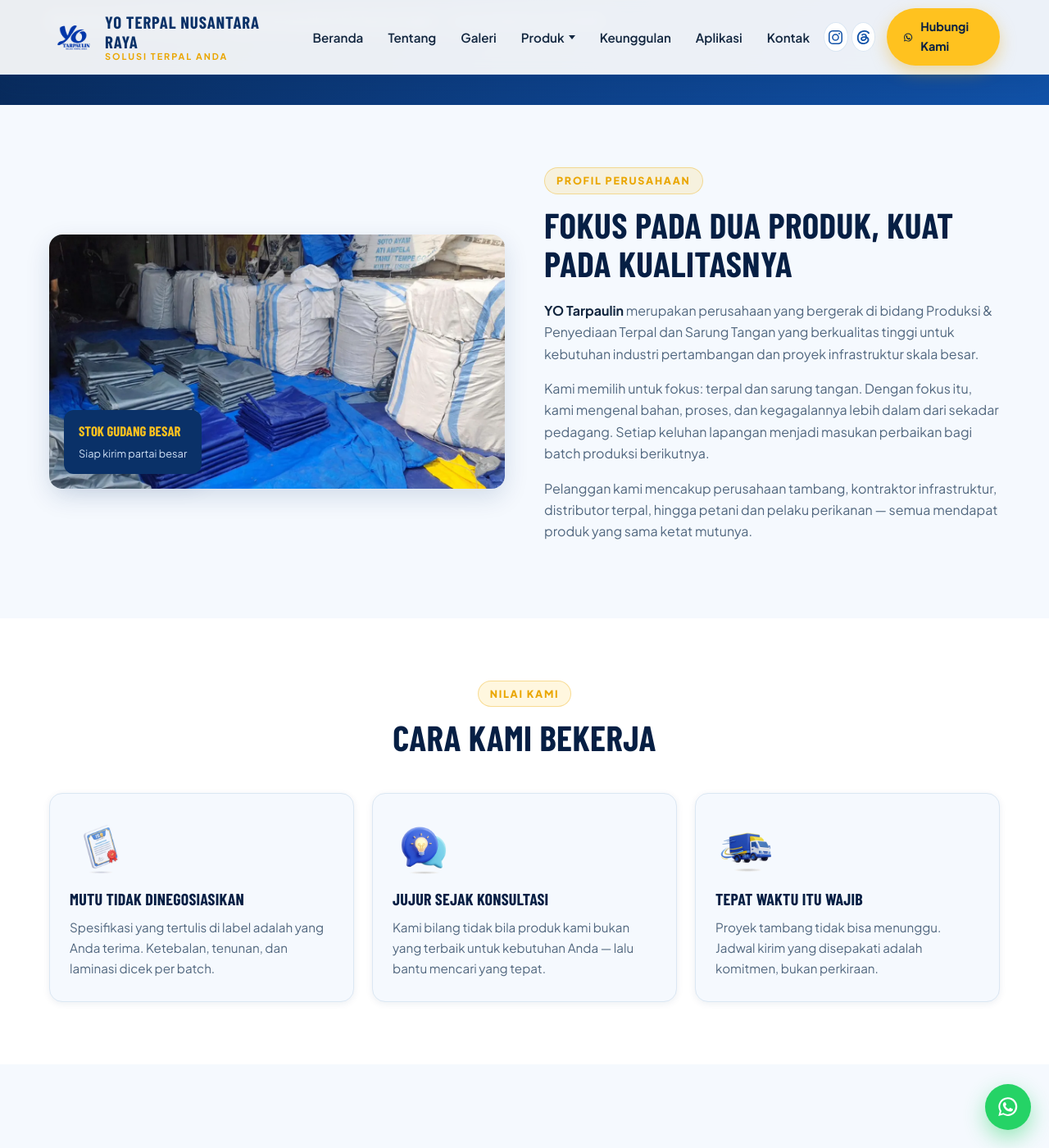
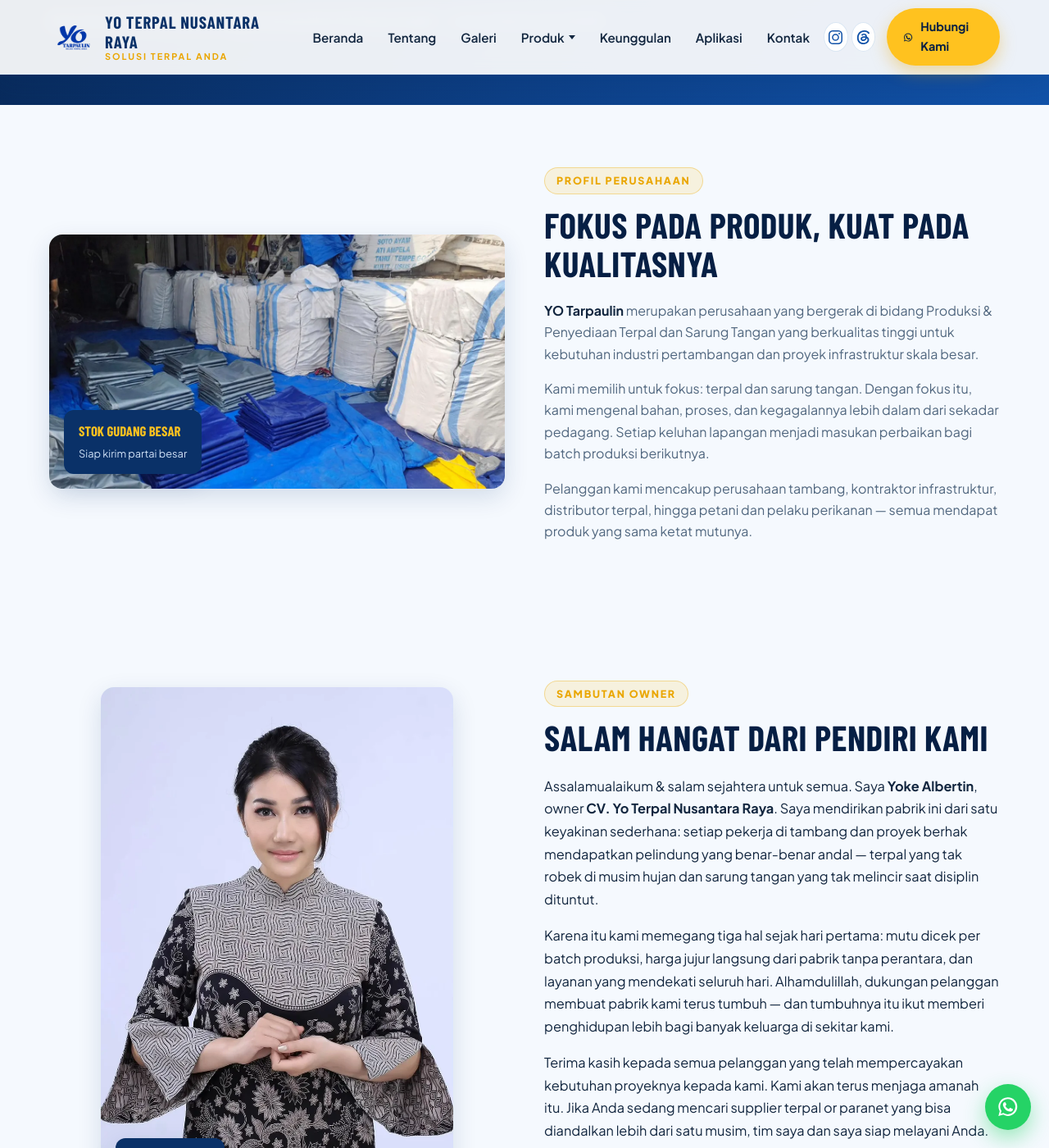
Before and after one commit to pelayanan/yotarpaulin, a Jekyll site: the page built from tentang.html, in a window 1280 px wide and 1400 px high, scrolled down 406 px. Shown: the whole window at 82% size. Built offline with Jekyll 4.4.1, drawn with Linux system fonts in a browser that asks for light colours; some web fonts are replaced; some of the changed text lies outside the part shown.

Commit message:
Sambutan Owner: Yoke Albertin (foto + sambutan) di halaman tentang
🤖 Generated with Codebuff
Co-Authored-By: Codebuff <noreply@codebuff.com>

```diff
--- a/assets/css/styles.scss
+++ b/assets/css/styles.scss
@@ -917,6 +917,31 @@ p { margin: 0 0 1em; }
   .apps--tall { grid-template-columns: 1fr; }
 }
 
+/* Sambutan owner (Tentang) */
+.owner__media { position: relative; max-width: 430px; margin: 0 auto; }
+.owner__photo {
+  width: 100%;
+  border-radius: 18px;
+  box-shadow: var(--shadow-2);
+  object-fit: cover;
+}
+.owner__quote { margin: 0 0 6px; }
+.owner__quote p {
+  color: var(--ink);
+  font-size: 1.02rem;
+  line-height: 1.7;
+}
+.owner__quote p + p { margin-top: 12px; }
+.owner__sign { margin-top: 22px; padding-top: 16px; border-top: 1px solid var(--line); }
+.owner__name {
+  display: block;
+  font-family: var(--font-display);
+  font-size: 1.3rem;
+  letter-spacing: 0.03em;
+  color: var(--blue-900);
+}
+.owner__role { color: var(--muted); font-size: 0.92rem; }
+
 /* Logo merek produksi (Tentang) */
 .section-head--cta { margin: 38px auto 0; }
 .brand-grid {
--- a/tentang.html
+++ b/tentang.html
@@ -24,7 +24,7 @@ permalink: /tentang.html
     </div>
     <div class="split__body reveal">
       <span class="eyebrow">Profil Perusahaan</span>
-      <h2>Fokus pada Dua Produk, Kuat pada Kualitasnya</h2>
+      <h2>Fokus pada Produk, Kuat pada Kualitasnya</h2>
       <p>
         <strong>YO Tarpaulin</strong> merupakan perusahaan yang bergerak di bidang Produksi &amp;
         Penyediaan Terpal dan Sarung Tangan yang berkualitas tinggi untuk kebutuhan industri
@@ -39,6 +39,31 @@ permalink: /tentang.html
         Pelanggan kami mencakup perusahaan tambang, kontraktor infrastruktur, distributor terpal,
         hingga petani dan pelaku perikanan — semua mendapat produk yang sama ketat mutunya.
       </p>
+    </div>
+  </div>
+</section>
+
+<section class="section">
+  <div class="container split">
+    <div class="split__media reveal owner__media">
+      <img class="owner__photo" src="{{ site.baseurl }}/assets/images/owner-yoke-albertin.webp" alt="Yoke Albertin — Owner CV. Yo Terpal Nusantara Raya" width="820" height="1231">
+      <div class="exp-badge">
+        <strong>Yoke Albertin</strong>
+        <span>Owner &amp; Pendiri</span>
+      </div>
+    </div>
+    <div class="split__body reveal">
+      <span class="eyebrow">Sambutan Owner</span>
+      <h2>Salam Hangat dari Pendiri Kami</h2>
+      <blockquote class="owner__quote">
+        <p>Assalamualaikum &amp; salam sejahtera untuk semua. Saya <strong>Yoke Albertin</strong>, owner <strong>CV. Yo Terpal Nusantara Raya</strong>. Saya mendirikan pabrik ini dari satu keyakinan sederhana: setiap pekerja di tambang dan proyek berhak mendapatkan pelindung yang benar-benar andal — terpal yang tak robek di musim hujan dan sarung tangan yang tak melincir saat disiplin dituntut.</p>
+        <p>Karena itu kami memegang tiga hal sejak hari pertama: mutu dicek per batch produksi, harga jujur langsung dari pabrik tanpa perantara, dan layanan yang mendekati seluruh hari. Alhamdulillah, dukungan pelanggan membuat pabrik kami terus tumbuh — dan tumbuhnya itu ikut memberi penghidupan lebih bagi banyak keluarga di sekitar kami.</p>
+        <p>Terima kasih kepada semua pelanggan yang telah mempercayakan kebutuhan proyeknya kepada kami. Kami akan terus menjaga amanah itu. Jika Anda sedang mencari supplier terpal or paranet yang bisa diandalkan lebih dari satu musim, tim saya dan saya siap melayani Anda.</p>
+      </blockquote>
+      <div class="owner__sign">
+        <strong class="owner__name">Yoke Albertin</strong>
+        <span class="owner__role">Owner — CV. Yo Terpal Nusantara Raya</span>
+      </div>
     </div>
   </div>
 </section>
```
Also changed, not shown: assets/images/owner-yoke-albertin.webp (added), 1 other file.
